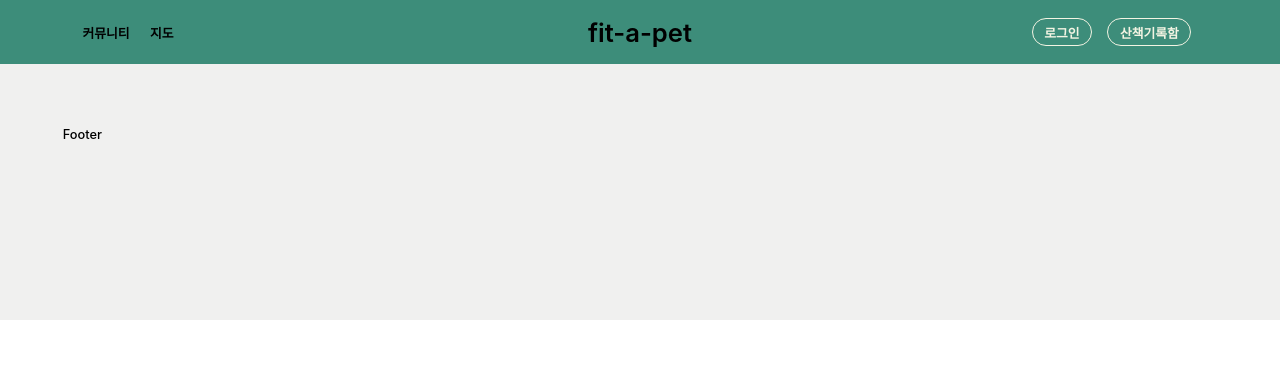
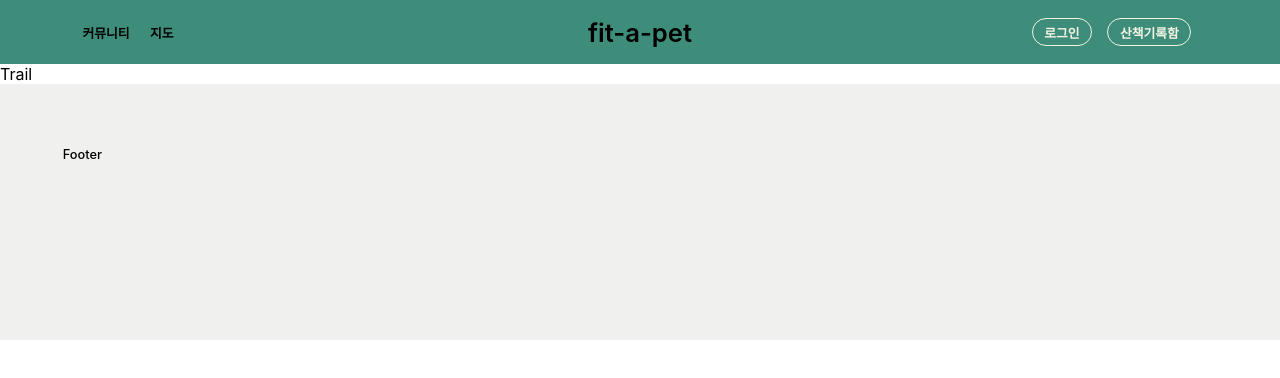
Before and after one commit to umhye1/Fit-a-PetFE, a React (Create React App) app: page /trail in a window 1280 px wide. Shown: the top 378 px of the page. Built offline with nearby package versions, Linux system fonts and the light colour scheme.

Commit message:
url 수정

```diff
--- a/src/App.js
+++ b/src/App.js
@@ -10,13 +10,13 @@ import PostWrite from './pages/Community/Post/PostWrite';
 import PostPage from './pages/Community/Post/PostPage';
 
 import PetPost from './pages/Community/PetPost/PetPost';
-import { SearchMate } from './pages/Community/PetPost/SearchMate';
+import SearchMate from './pages/Community/PetPost/SearchMate';
 
 import Map from './pages/Map/Map';
 
 import Home from './pages/Home/Home';
 import ChatBox from './pages/ChatBox/ChatBox';
-import WalkBox from './pages/WalkBox/WalkBox';
+import Trail from './pages/Trail/Trail';
 import Profile from './pages/Profile/Profile';
 
 import Login from './pages/Login/Login';
@@ -55,7 +55,7 @@ function App() {
           <Route path="/" element={<Home />} />
           <Route path="/chatbox" element={<ChatBox />} />
           <Route path="/map" element={<Map />} />
-          <Route path="/walkbox" element={<WalkBox />} />
+          <Route path="/trail" element={<Trail />} />
           <Route path="/profile" element={<Profile />} />
 
           <Route path="/post" element={<Post />} />
--- a/src/pages/Community/PetPost/SearchMate.jsx
+++ b/src/pages/Community/PetPost/SearchMate.jsx
@@ -46,3 +46,5 @@ export const SearchMate = () => {
     </Container>
   )
 }
+
+export default SearchMate
--- /dev/null
+++ b/src/pages/Trail/Trail.jsx
@@ -0,0 +1,9 @@
+import React from 'react'
+
+const Trail = () => {
+  return (
+    <div>Trail</div>
+  )
+}
+
+export default Trail
--- a/src/pages/WalkBox/WalkBox.jsx
+++ /dev/null
@@ -1,9 +0,0 @@
-import React from 'react'
-
-function WalkBox() {
-  return (
-    <div>WalkBox</div>
-  )
-}
-
-export default WalkBox
```
